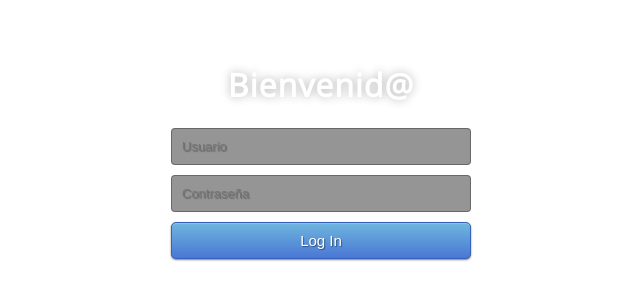
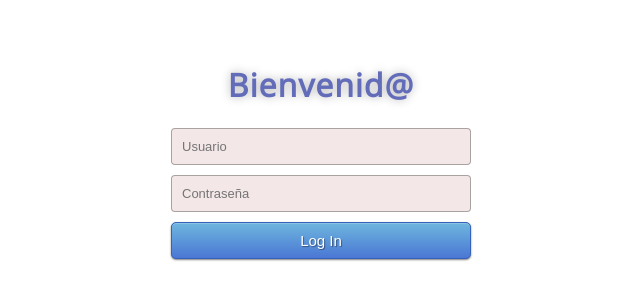
Before and after one commit to bruizdecasas/entornoClienteAngularRequerimiento2, an Angular app in the folder Requerimiento_2/: page / in a window 1280 px wide. Shown: the part 208-508 px from the top of the page, without its empty margins (319-959 px from the left). Built offline with nearby package versions, Linux system fonts and the light colour scheme.

Commit message:
Modificacion CSS

```diff
--- a/Requerimiento_2/src/app/app.module.ts
+++ b/Requerimiento_2/src/app/app.module.ts
@@ -9,7 +9,7 @@ import { Usuario } from './models/Usuario';
 @NgModule({
   declarations: [
     AppComponent,
-      FormularioComponent
+    FormularioComponent
 
    ],
   imports: [
--- a/Requerimiento_2/src/app/formulario/formulario.component.css
+++ b/Requerimiento_2/src/app/formulario/formulario.component.css
@@ -19,7 +19,7 @@ body {
 	width: 100%;
 	height:100%;
 	font-family: 'Open Sans', sans-serif;
-	background: #5c8ad5;
+	background: #6d8ac5;
 }
 .login {
 	position: absolute;
@@ -29,18 +29,17 @@ body {
 	width:300px;
 	height:300px;
 }
-.login h1 { color: #fff; text-shadow: 0 0 10px rgba(0,0,0,0.3); letter-spacing:1px; text-align:center; }
+.login h1 { color: rgb(98, 108, 185); text-shadow: 0 0 10px rgba(0,0,0,0.3); letter-spacing:1px; text-align:center; }
 
 input {
 	width: 100%;
 	margin-bottom: 10px;
-	background: rgba(0, 0, 0, 0.415);
+	background: rgba(229, 198, 198, 0.415);
 	border: none;
 	outline: none;
 	padding: 10px;
 	font-size: 13px;
-	color: #fff;
-	text-shadow: 1px 1px 1px rgba(0,0,0,0.3);
+	color: rgb(218, 123, 123);
 	border: 1px solid rgba(0,0,0,0.3);
 	border-radius: 4px;
 
--- a/Requerimiento_2/src/app/formulario/formulario.component.html
+++ b/Requerimiento_2/src/app/formulario/formulario.component.html
@@ -3,7 +3,7 @@
     <meta charset="UTF-8">
     <link rel="dns-prefetch" href="https://fast.appcues.com">
     <link rel="dns-prefetch" href="https://fonts.googleapis.com">
-    <link href="formulario.component.css" rel="stylesheet" type="text/css">
+    <link href="./formulario.component.css" rel="stylesheet" type="text/css">
 
     <body>
       <div class="login">
```
